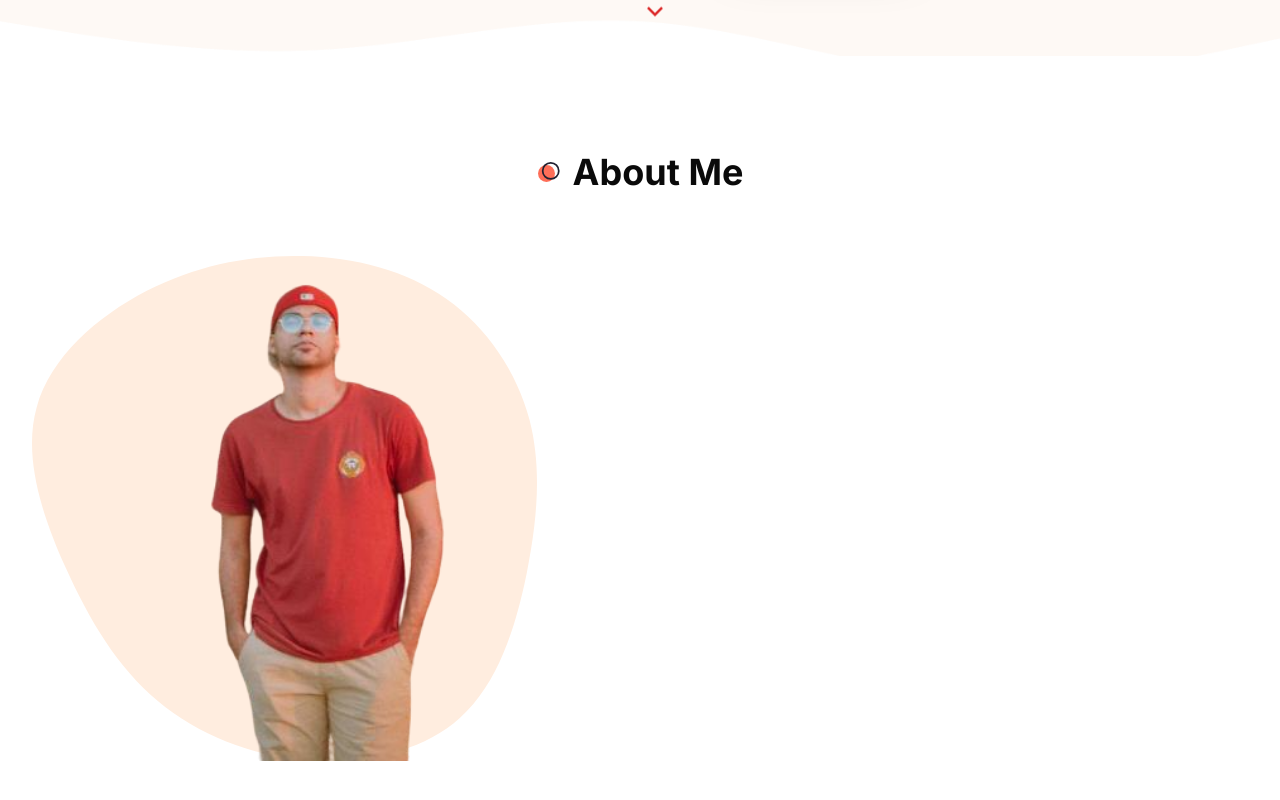
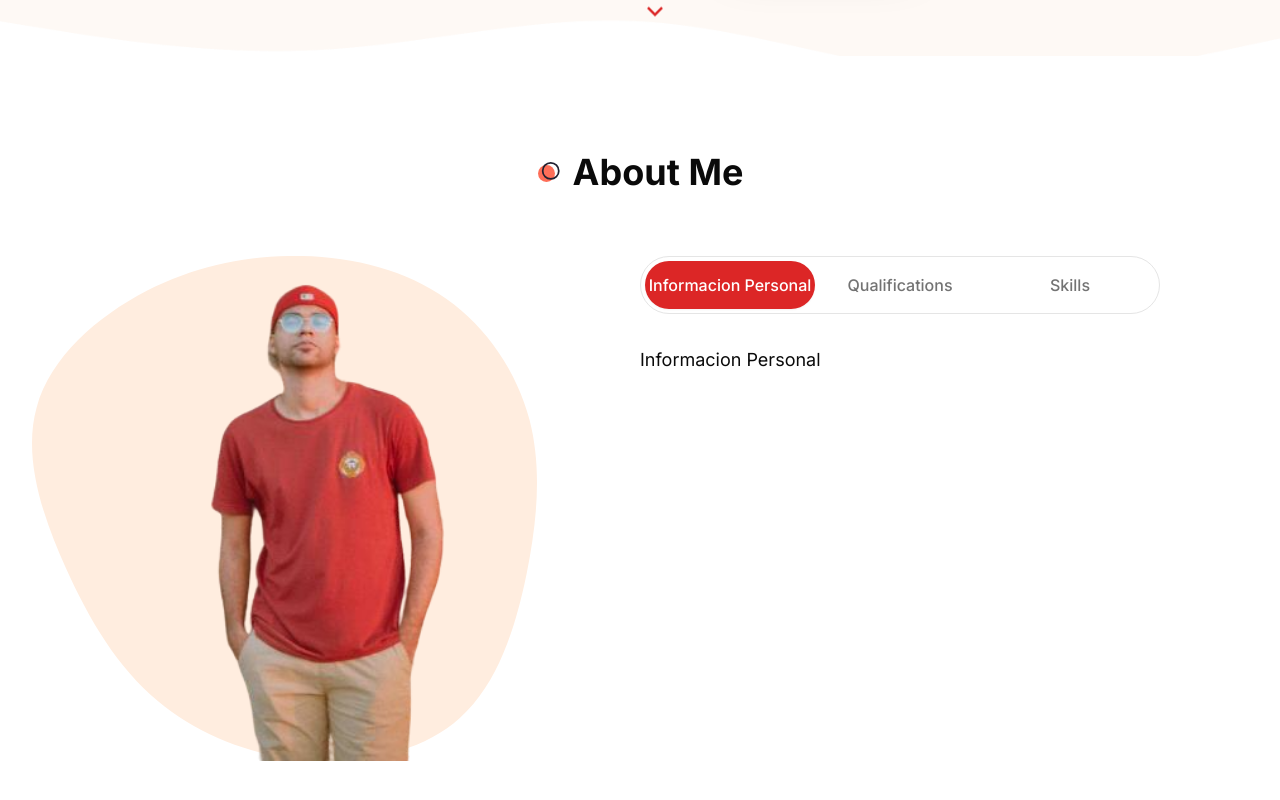
Before and after one commit to juaneprograming/PF-next, a Next.js app: page / in a window 1280 px wide. Shown: the part 718-1518 px from the top of the page. Built offline with nearby package versions, Linux system fonts and the light colour scheme.

Commit message:
secciones about me hechas

```diff
--- a/src/components/About.tsx
+++ b/src/components/About.tsx
@@ -113,10 +113,30 @@
             <h2 className='section-title mb-8 xl:mb-16 text-center mx-auto'>
                 About Me
             </h2>
-            <div>
+            <div className='flex flex-col xl:flex-row'>
                 {/* imagenes */}
-                <div>
-                    <DevImg containerStyles='bg-about_shape_light dark:bg-about_shape_dark w-[505px] h-[505px] bg-no-repeat relative' imgSrc="/about/JE.png"/>
+                <div className='hidden xl:flex flex-1 relative'>
+                    <DevImg containerStyles='bg-about_shape_light dark:bg-about_shape_dark w-[505px]
+                    h-[505px] bg-no-repeat relative'
+                    imgSrc="/about/JE.png"
+                    />
+                </div>
+                {/* tabs */}
+                <div className='flex-1'>
+                    <Tabs defaultValue='personal'>
+                        <TabsList className='w-full grid xl:grid-cols-3 xl:max-w-[520px] xl:border dark:border-none '>
+                            <TabsTrigger value='personal'>Informacion Personal</TabsTrigger>
+                            <TabsTrigger value='qualifications'>Qualifications</TabsTrigger>
+                            <TabsTrigger value='skills'>Skills</TabsTrigger>
+                        </TabsList>
+                        {/* tabs content */}
+                        <div className='text-lg mt-12 xl:mt-8 '>
+                            {/* personal */}
+                            <TabsContent value='personal'>Informacion Personal</TabsContent>
+                            <TabsContent value='qualifications'>Qualifications info</TabsContent>
+                            <TabsContent value='skills'>Skills info</TabsContent>
+                        </div>
+                    </Tabs>
                 </div>
             </div>
         </div>
--- a/src/components/ui/tabs.tsx
+++ b/src/components/ui/tabs.tsx
@@ -14,7 +14,7 @@
   <TabsPrimitive.List
     ref={ref}
     className={cn(
-      "inline-flex h-10 items-center justify-center rounded-md bg-muted p-1 text-muted-foreground",
+      "inline-flex items-center justify-center xl:bg-white p-1 text-muted-foreground rounded-[30px] darl:md:bg-secondary",
       className
     )}
     {...props}
@@ -29,7 +29,7 @@
   <TabsPrimitive.Trigger
     ref={ref}
     className={cn(
-      "inline-flex items-center justify-center whitespace-nowrap rounded-sm px-3 py-1.5 text-sm font-medium ring-offset-background transition-all focus-visible:outline-none focus-visible:ring-2 focus-visible:ring-ring focus-visible:ring-offset-2 disabled:pointer-events-none disabled:opacity-50 data-[state=active]:bg-background data-[state=active]:text-foreground data-[state=active]:shadow-sm",
+      "inline-flex items-center justify-center whitespace-nowrap rounded-full px-3 py-1.5 text-base font-medium ring-offset-background transition-all focus-visible:outline-none focus-visible:ring-2 focus-visible:ring-ring focus-visible:ring-offset-2 disabled:pointer-events-none disabled:opacity-50 data-[state=active]:bg-primary data-[state=active]:text-white data-[state=active]:shadow-sm h-[48px]",
       className
     )}
     {...props}
```
